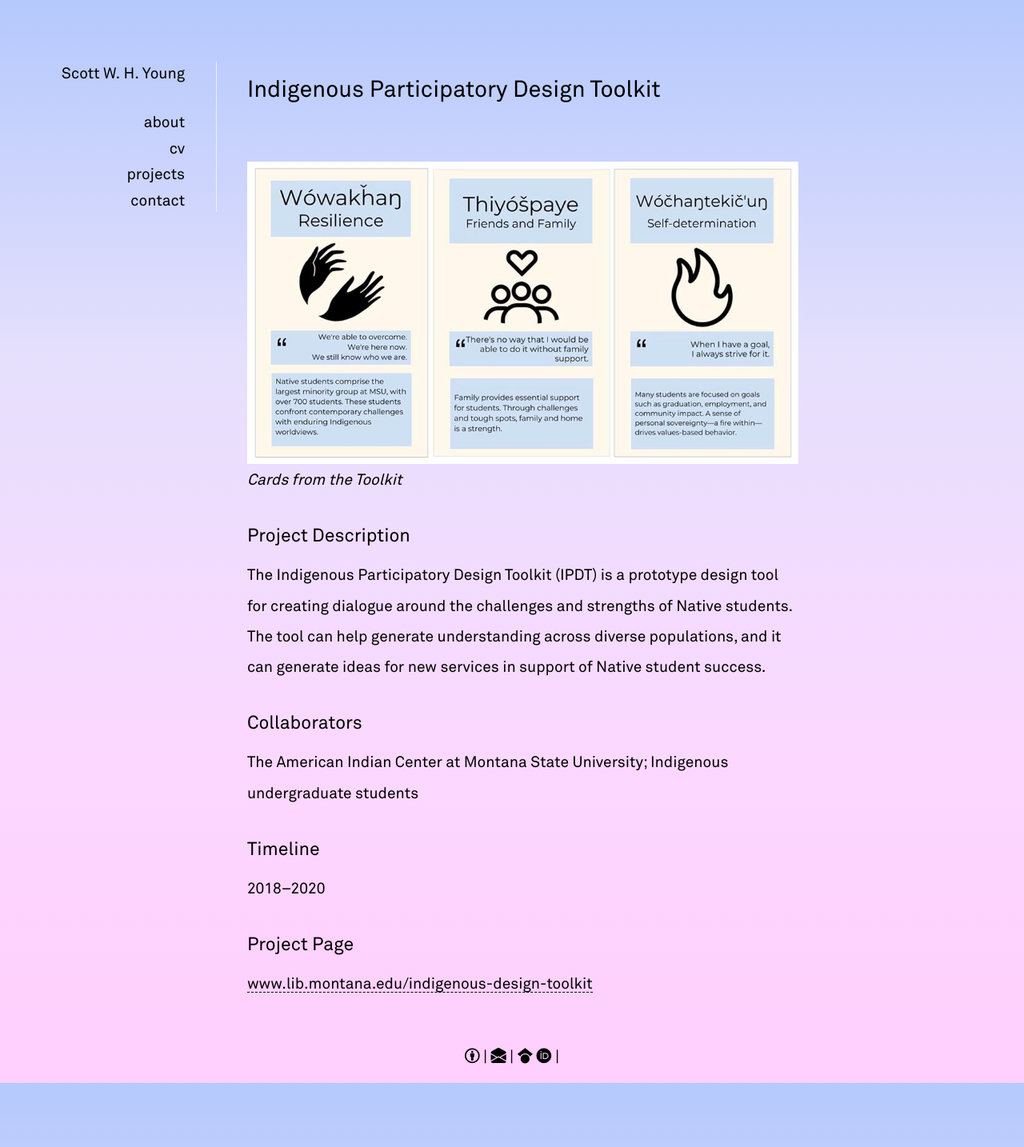
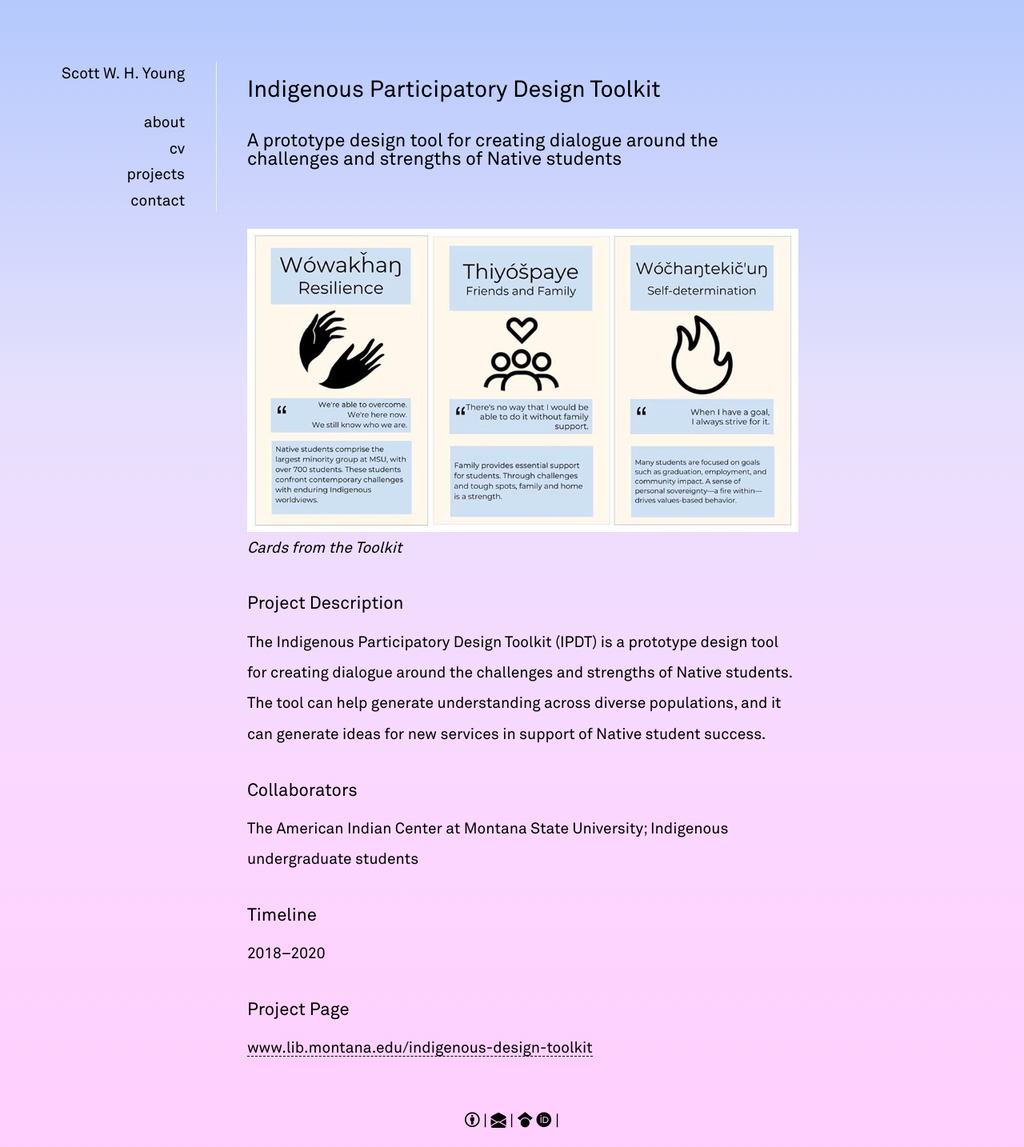
Before and after one commit to swyoung/swyoung.github.io, a Jekyll site: the page built from _projects/2020-05-01-indigenous-participatory-design-toolkit.md, in a window 1280 px wide. Shown: the whole page at 80% size. Built offline with Jekyll 4.4.1, drawn with Linux system fonts in a browser that asks for light colours; nearby versions of some CDN libraries; a style sheet for code colours, icons or effects is not loaded; before the commit the page ends 1354 px from its top, so only the background shows below that.

Commit message:
Update 2020-05-01-indigenous-participatory-design-toolkit.md

```diff
--- a/_projects/2020-05-01-indigenous-participatory-design-toolkit.md
+++ b/_projects/2020-05-01-indigenous-participatory-design-toolkit.md
@@ -9,20 +9,21 @@ usehighlight: false
 
 
 # {{ page.title }}
+## {{ page.description }}
 
 <br>
 
 <img style="display: block;" class="img-fluid" src="/assets/img/ipdt.jpg" alt="screenshot showing toolkit cards">
 <em>Cards from the Toolkit</em>
 
-## Project Description
+### Project Description
 The Indigenous Participatory Design Toolkit (IPDT) is a prototype design tool for creating dialogue around the challenges and strengths of Native students. The tool can help generate understanding across diverse populations, and it can generate ideas for new services in support of Native student success.
 
-## Collaborators
+### Collaborators
 The American Indian Center at Montana State University; Indigenous undergraduate students
 
-## Timeline
+### Timeline
 2018–2020
 
-## Project Page
+### Project Page
 [www.lib.montana.edu/indigenous-design-toolkit](https://www.lib.montana.edu/indigenous-design-toolkit)
```
